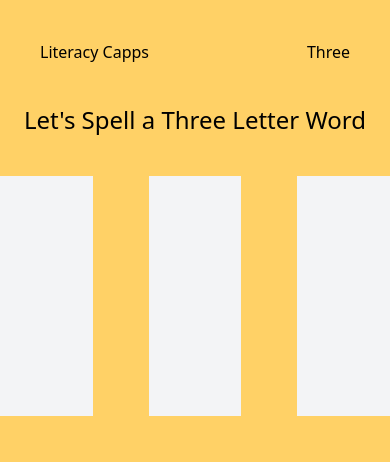
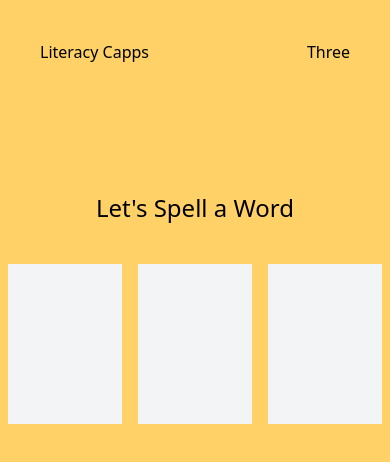
Before and after one commit to ghpaterson/literacy-capps, a Next.js app: page /three in a window 390 px wide. Shown: the top 462 px of the page. Built offline with nearby package versions, Linux system fonts and the light colour scheme.

Commit message:
added last box functionality and made scalable for small screen

```diff
--- a/app/three/page.js
+++ b/app/three/page.js
@@ -29,6 +29,23 @@ export default function Three() {
     "z",
   ];
 
+  const [lastLetter, setLastLetter] = useState(null);
+  const lastBox = [
+    "b",
+    "ck",
+    "d",
+    "ff",
+    "g",
+    "ll",
+    "m",
+    "n",
+    "p",
+    "ss",
+    "t",
+    "x",
+    "zz",
+  ];
+
   const handleVowelClick = () => {
     const newVowel = vowels[Math.floor(Math.random() * vowels.length)];
     setVowel(newVowel);
@@ -40,28 +57,38 @@ export default function Three() {
     setFirstLetter(newFirstLetter);
   };
 
+  const handleLastBoxClick = () => {
+    const newLastLetter = lastBox[Math.floor(Math.random() * lastBox.length)];
+    setLastLetter(newLastLetter);
+  };
+
   return (
     <>
       <main>
+        <div className="my-32">
           <div className="flex justify-center">
-          <h1 className="text-2xl lg:text-5xl">
-            Let's Spell a Three Letter Word
-          </h1>
+            <h1 className="text-2xl lg:text-5xl">Let's Spell a Word</h1>
           </div>
-        <div className="flex justify-center gap-14 my-10">
+          <div className="flex justify-center gap-4 lg:gap-14 my-10 px-2">
             <div
-            className=" flex justify-center items-center h-60 w-60 bg-gray-100 text-gray-900 text-6xl"
+              className=" flex justify-center items-center h-40 w-40 lg:h-60 lg:w-60 bg-gray-100 text-gray-900 text-6xl hover:cursor-pointer"
               onClick={handleFirstBoxClick}
             >
               {firstLetter}
             </div>
             <div
-            className=" flex justify-center items-center h-60 w-60 bg-gray-100 text-red-500 text-6xl"
+              className=" flex justify-center items-center h-40 w-40 lg:h-60 lg:w-60 bg-gray-100 text-red-500 text-6xl hover:cursor-pointer"
               onClick={handleVowelClick}
             >
               {vowel}
             </div>
-          <div className="h-60 w-60 bg-gray-100"></div>
+            <div
+              className=" flex justify-center items-center h-40 w-40  lg:h-60 lg:w-60 bg-gray-100 text-gray-900 text-6xl hover:cursor-pointer"
+              onClick={handleLastBoxClick}
+            >
+              {lastLetter}
+            </div>
+          </div>
         </div>
       </main>
     </>
```
Lines whose indentation alone changed are shown as unchanged.
